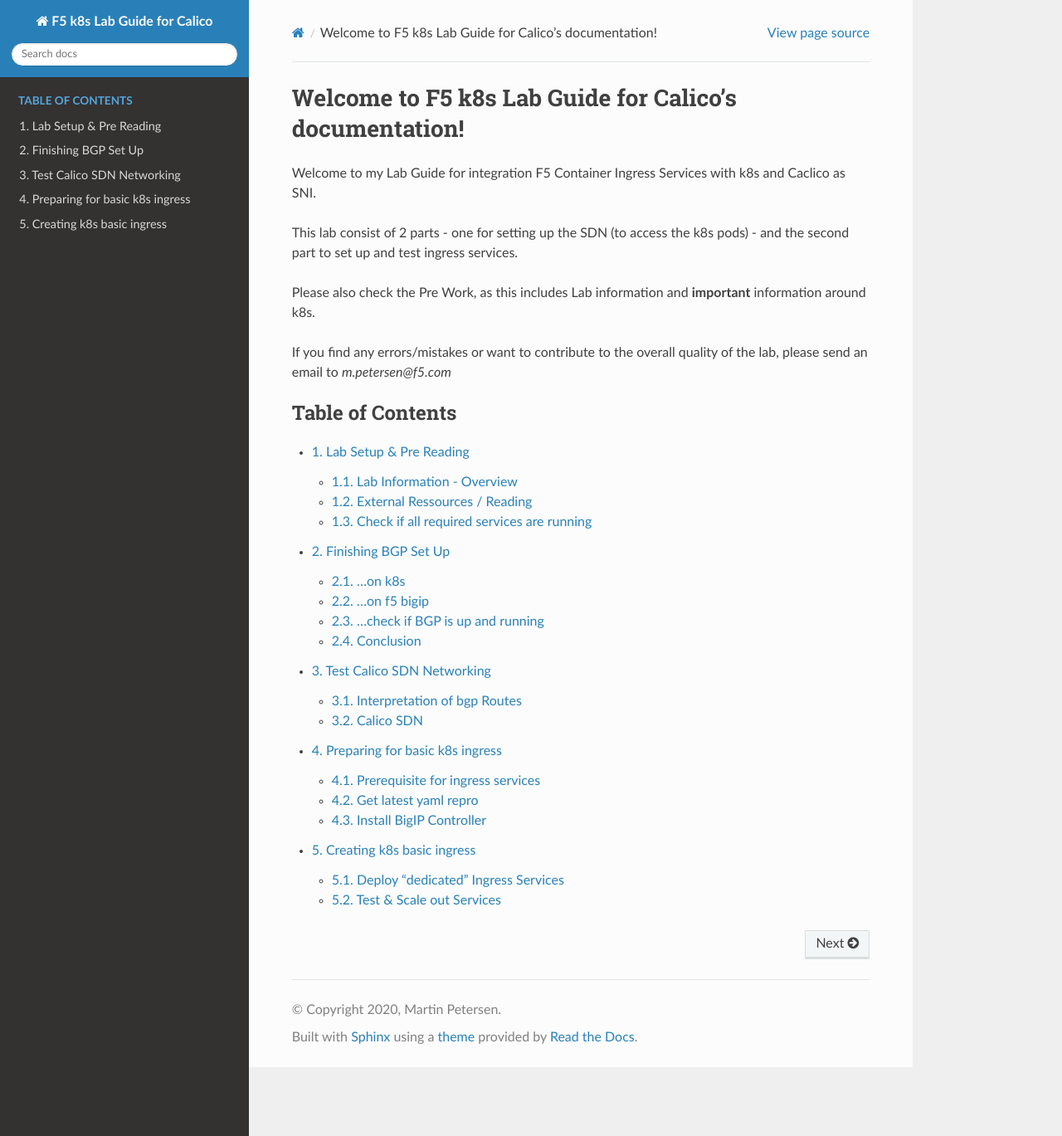
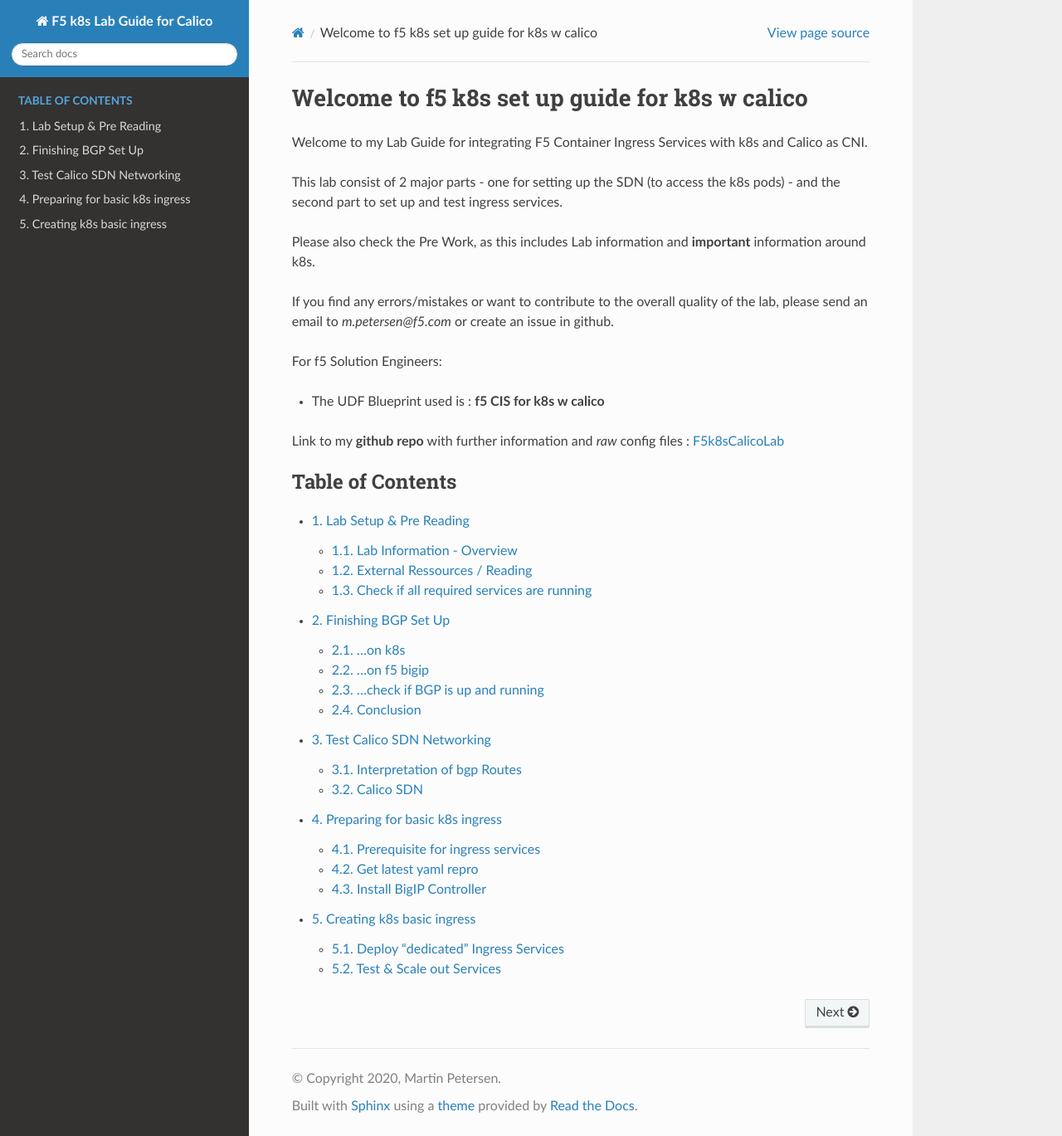
Before and after one commit to de1chk1nd/F5k8sCalicoLab, a Sphinx documentation site: the page built from docs/source/index.rst, in a window 1280 px wide and 1369 px high. Shown: the whole window at 83% size. Built offline with Sphinx 7.4.7 and the Read the Docs theme 2.0.0, drawn with Linux system fonts in a browser that asks for light colours.

Commit message:
fix_mainpage

```diff
--- a/docs/source/index.rst
+++ b/docs/source/index.rst
@@ -1,13 +1,22 @@
-Welcome to F5 k8s Lab Guide for Calico's documentation!
-=======================================================
+Welcome to f5 k8s set up guide for k8s w calico
+===============================================
 
-Welcome to my Lab Guide for integration F5 Container Ingress Services with k8s and Caclico as SNI.
+Welcome to my Lab Guide for integrating F5 Container Ingress Services with k8s and Calico as CNI.
 
-This lab consist of 2 parts - one for setting up the SDN (to access the k8s pods) - and the second part to set up and test ingress services.
+This lab consist of 2 major parts - one for setting up the SDN (to access the k8s pods) - and the second part to set up and test ingress services.
 
 Please also check the Pre Work, as this includes Lab information and **important** information around k8s.
 
-If you find any errors/mistakes or want to contribute to the overall quality of the lab, please send an email to *m.petersen@f5.com*
+If you find any errors/mistakes or want to contribute to the overall quality of the lab, please send an email to *m.petersen@f5.com* or create an issue in github.
+
+For f5 Solution Engineers:
+
+* The UDF Blueprint used is : **f5 CIS for k8s w calico**
+
+
+Link to my **github repo** with further information and *raw* config files : `F5k8sCalicoLab <https://github.com/de1chk1nd/F5k8sCalicoLab>`_
+
+
 
 .. toctree::
    :numbered:
```
